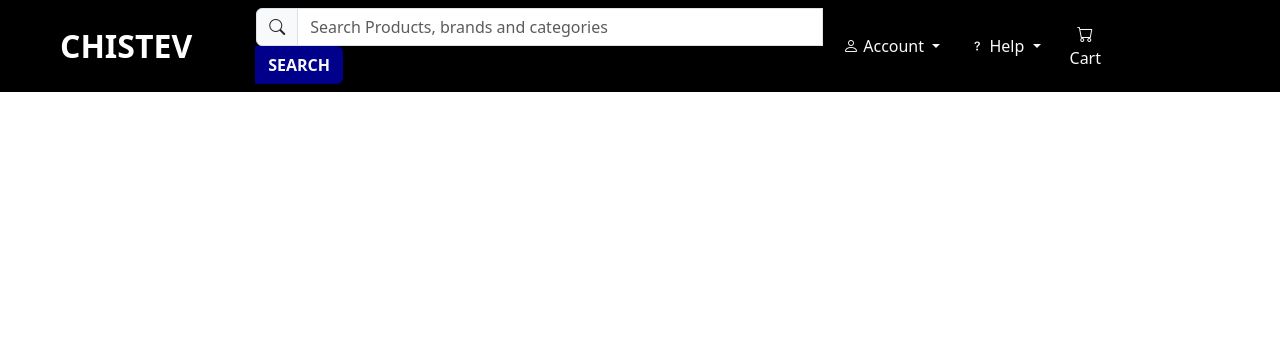
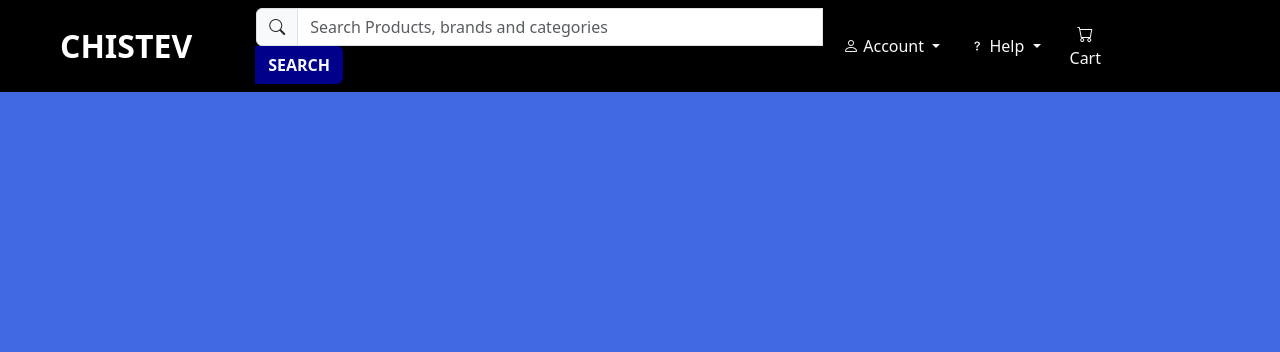
Before and after one commit to chistev/Django-Ecommerce, a Django app: page / in a window 1280 px wide. Shown: the top 352 px of the page. Run offline with Django 4.2, Linux system fonts and the light colour scheme.

Commit message:
background-color of body changed to royalblue

```diff
--- a/assets/styles.css
+++ b/assets/styles.css
@@ -77,3 +77,7 @@
     background-color: #3385ff; /* Lighter hover color */
     border-color: #3385ff;
 }
+
+body{
+    background-color: royalblue;
+}
```
